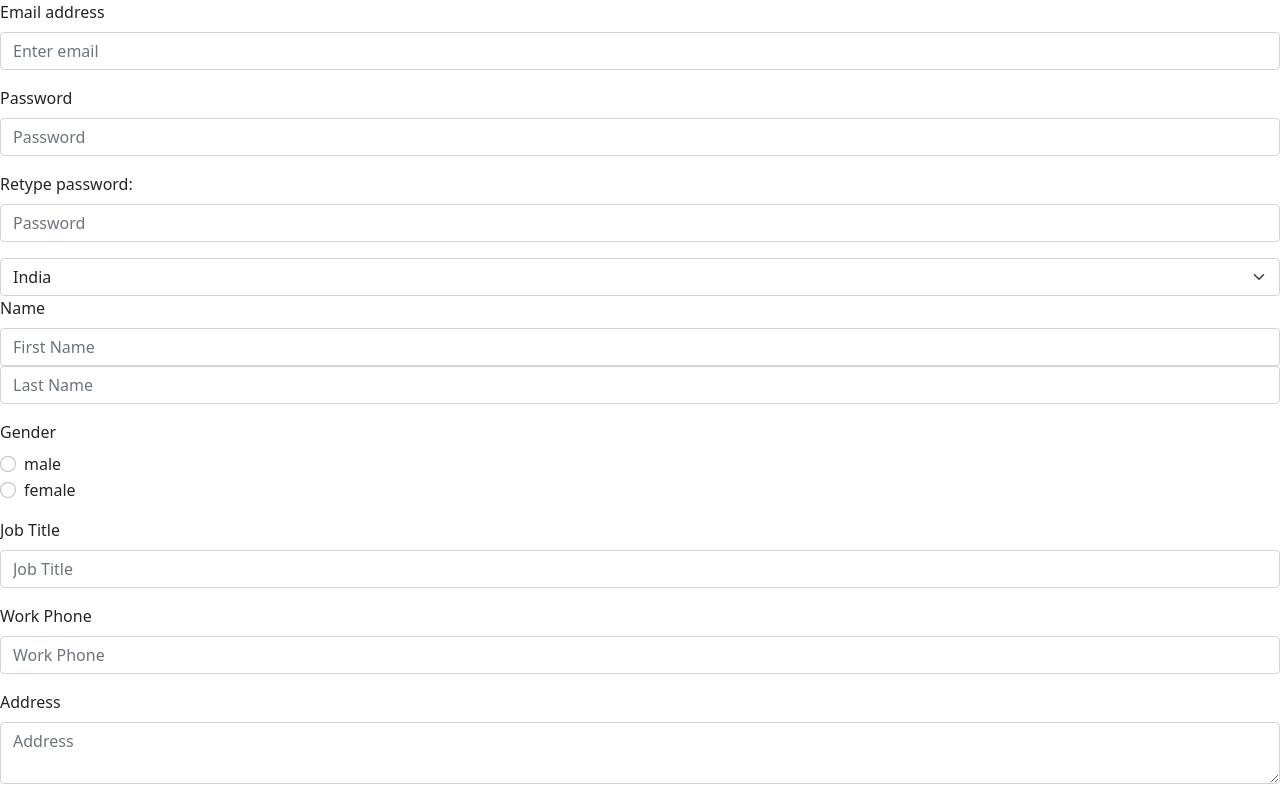
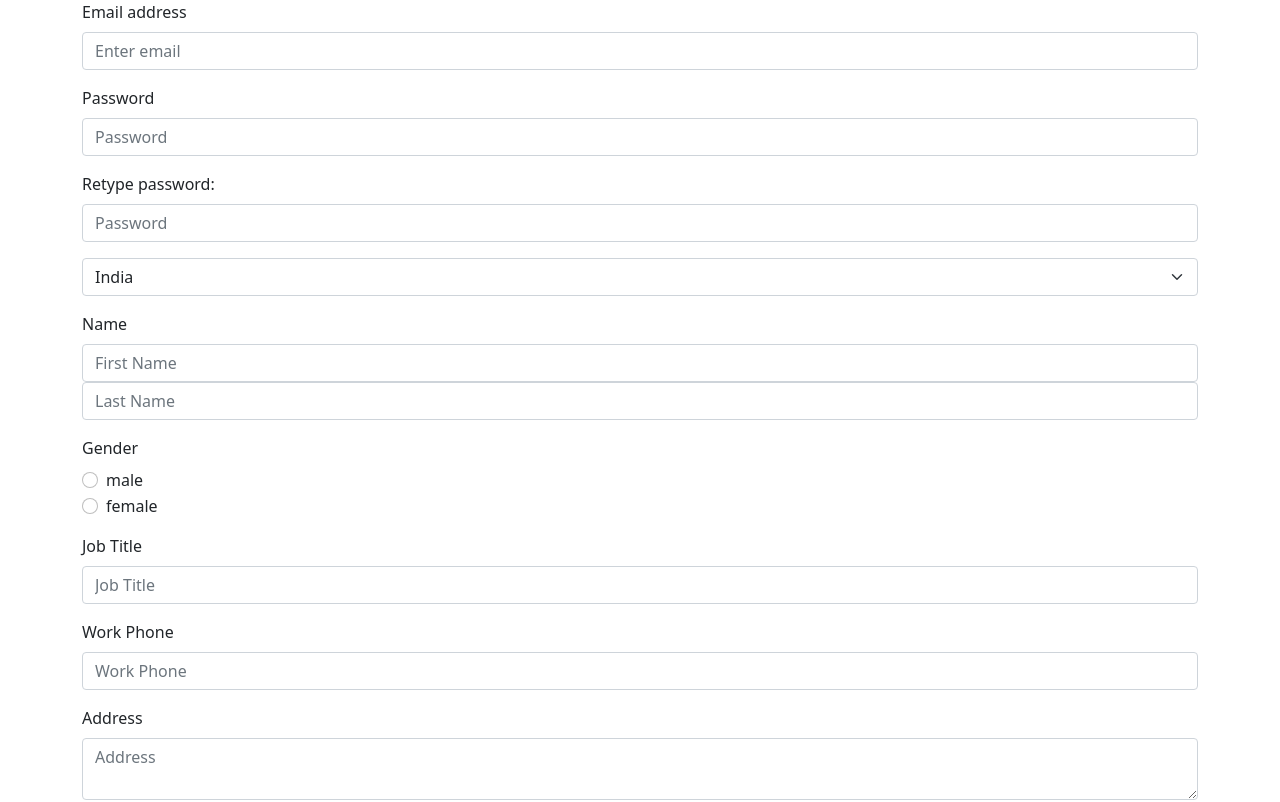
Before and after one commit to gcmanojbabu/ReactPractice-2, a React (Create React App) app: page / in a window 1280 px wide. Shown: the top 802 px of the page. Built offline with nearby package versions, Linux system fonts and the light colour scheme.

Commit message:
feat: Form updation

```diff
--- a/src/App.js
+++ b/src/App.js
@@ -3,6 +3,7 @@ import NewComponent from './NewComponent';
 import Table from 'react-bootstrap/Table';
 import Form from 'react-bootstrap/Form';
 import Button from 'react-bootstrap/Button';
+import { Container, Row, Col } from 'react-bootstrap';
 import 'bootstrap/dist/css/bootstrap.min.css';
 
 export default class App extends Component {
@@ -117,8 +118,10 @@ export default class App extends Component {
         < input type="submit" value="Creat Account" />
       </form >
       <br></br> */}
-
-      <Form onSubmit={this.handleSubmit}>
+      <Container>
+        <Row>
+          <Col>
+            <Form onSubmit={this.handleSubmit} sm="2" className="justify-content-md-center">
               <Form.Group className="mb-3">
                 <Form.Label>Email address</Form.Label>
                 <Form.Control name="emailField" type="email" value={this.state.formObj['email']} placeholder="Enter email" onChange={this.handleChange} />
@@ -131,12 +134,14 @@ export default class App extends Component {
                 <Form.Label>Retype password:</Form.Label>
                 <Form.Control name="rePasswordField" type="Password" value={this.state.formObj['rePassword']} placeholder="Password" onChange={this.handleChange} />
               </Form.Group>
+              <Form.Group className="mb-3">
                 <Form.Select aria-label="Default select example" name="countryField" value={this.state.formObj['country']} onChange={this.handleChange}>
                   <option value="india">India</option>
                   <option value="UK">UK</option>
                   <option value="US">US</option>
                   <option value="france">France</option>
                 </Form.Select>
+              </Form.Group>
               <Form.Group className="mb-3">
                 <Form.Label>Name</Form.Label>
                 <Form.Control name="firstNameField" type="text" value={this.state.formObj['firstName']} placeholder="First Name" onChange={this.handleChange} />
@@ -163,12 +168,14 @@ export default class App extends Component {
                 <Form.Label>City</Form.Label>
                 <Form.Control name="cityField" type="text" value={this.state.formObj['city']} placeholder="City" onChange={this.handleChange} />
               </Form.Group>
+              <Form.Group className="mb-3">
                 <Form.Select aria-label="Default select example" name="stateField" value={this.state.formObj['state']} onChange={this.handleChange}>
                   <option value="kerala">Kerala</option>
                   <option value="tamilnadu">Tamil nadu</option>
                   <option value="kernadaga">Kernadaga</option>
                   <option value="andhra">Andhra</option>
                 </Form.Select>
+              </Form.Group>
               <Form.Group className="mb-3">
                 <Form.Label>ZIP/Postal Code</Form.Label>
                 <Form.Control name="zipcodeField" type="text" value={this.state.formObj['zipcode']} placeholder="Zipcode" onChange={this.handleChange} />
@@ -178,6 +185,10 @@ export default class App extends Component {
                 Creat Account
               </Button>
             </Form>
+          </Col>
+        </Row>
+      </Container>
+
 
       <br></br>
       {this.state.showResult &&
```
Lines whose indentation alone changed are shown as unchanged.
